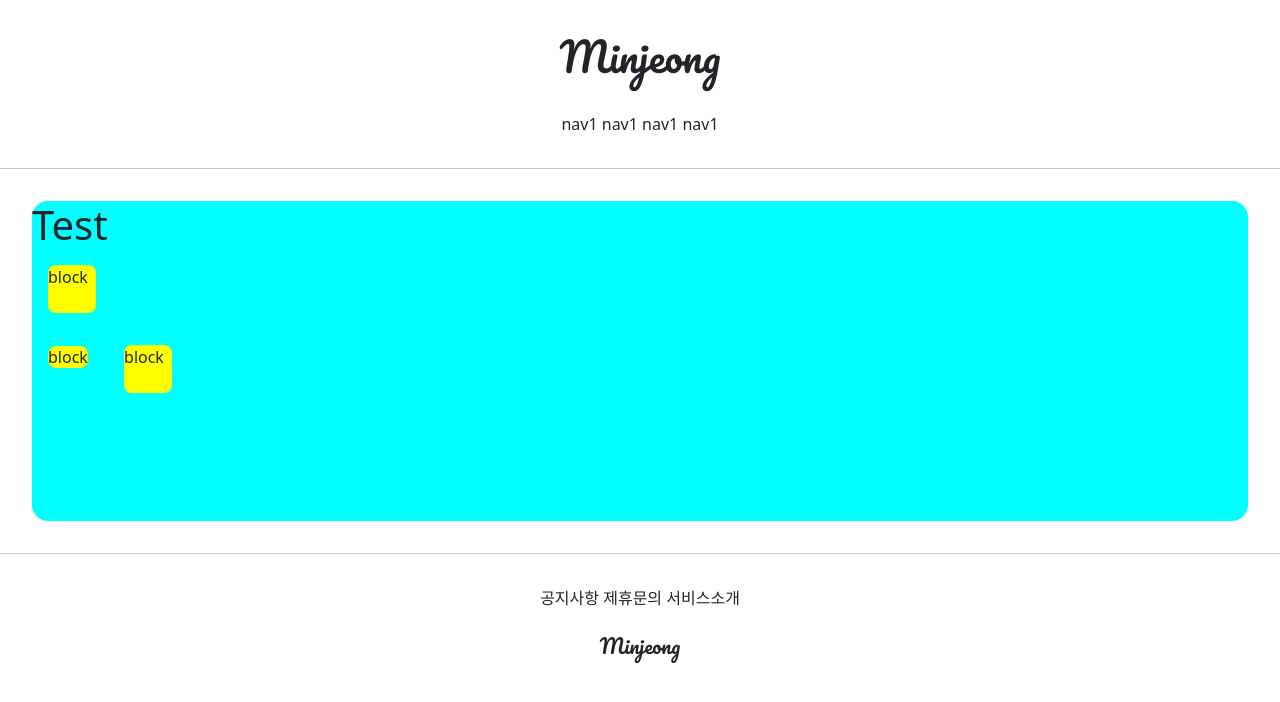
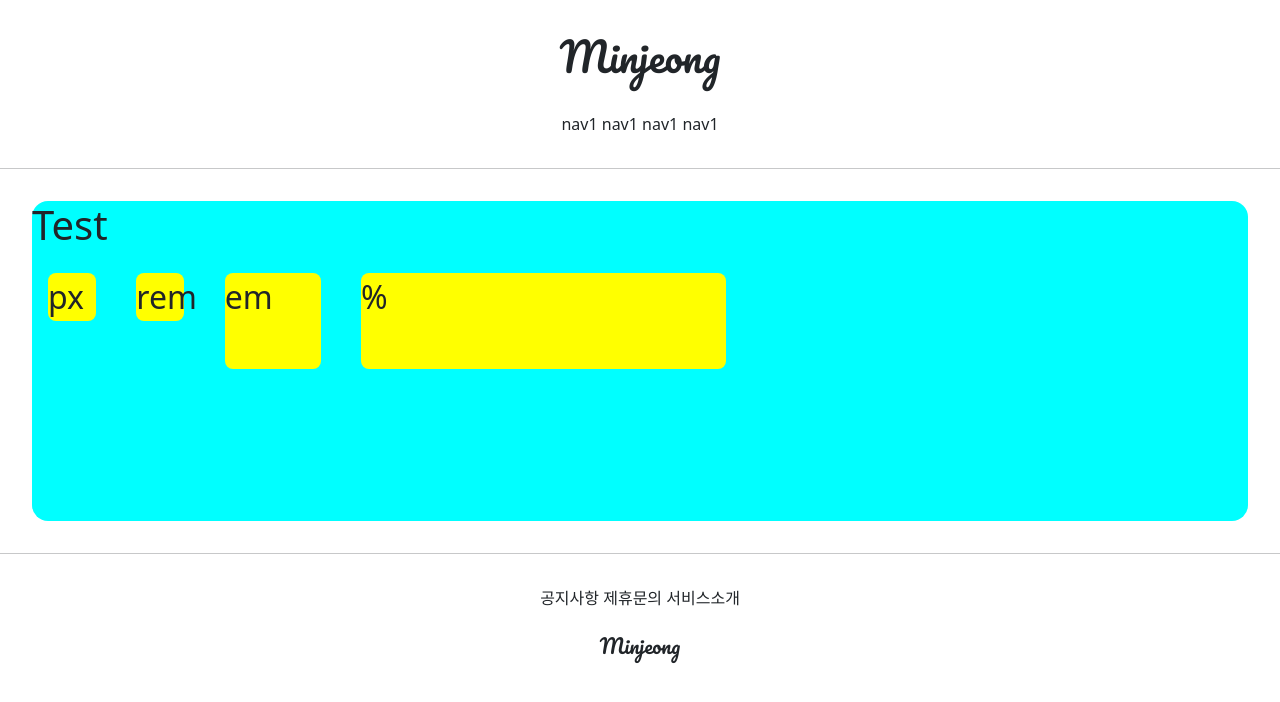
Before and after one commit to minjeong00/web_class, a Django app: page /accounts/hello_world/ in a window 1280 px wide. Shown: the top 702 px of the page. Run offline with Django 3.2, Linux system fonts and the light colour scheme; parts of the project's set-up code (start-up, migrations or seed data) failed here and were passed over.

Commit message:
7/8 commit

```diff
--- a/accountapp/templates/accountapp/hello_world.html
+++ b/accountapp/templates/accountapp/hello_world.html
@@ -10,17 +10,17 @@
             height: 48px;
             width: 48px;
             border-radius: .5rem;
+            display: inline-block;
         }
 
     </style>
 
-    <div style="height: 20rem; background-color: aqua; margin: 2rem; border-radius: 1rem">
+    <div style="height: 20rem; background-color: aqua; margin: 2rem; border-radius: 1rem; font-size: 2rem">
         <h1>Test</h1>
-
-    <div class="testing" style="display: block">block</div>
-    <div class="testing" style="display: inline">block</div>
-    <div class="testing" style="display: inline-block">block</div>
-    <div class="testing" style="display: none">block</div>
+    <div class="testing" style="height: 48px; width: 48px">px</div>
+    <div class="testing" style="height: 3rem; width: 3rem">rem</div>
+    <div class="testing" style="height: 3em; width: 3em">em</div>
+    <div class="testing" style="height: 30%; width: 30%">%</div>
 
     </div>
 
```
